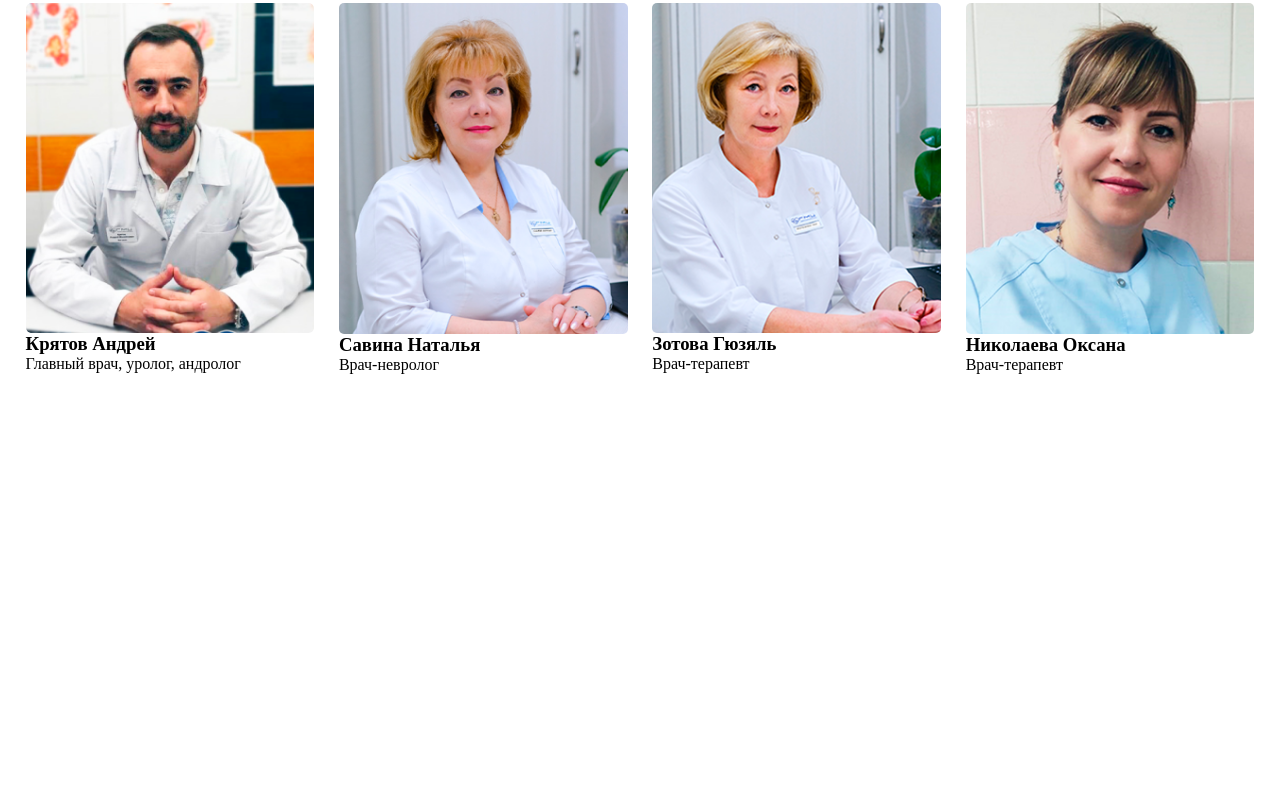
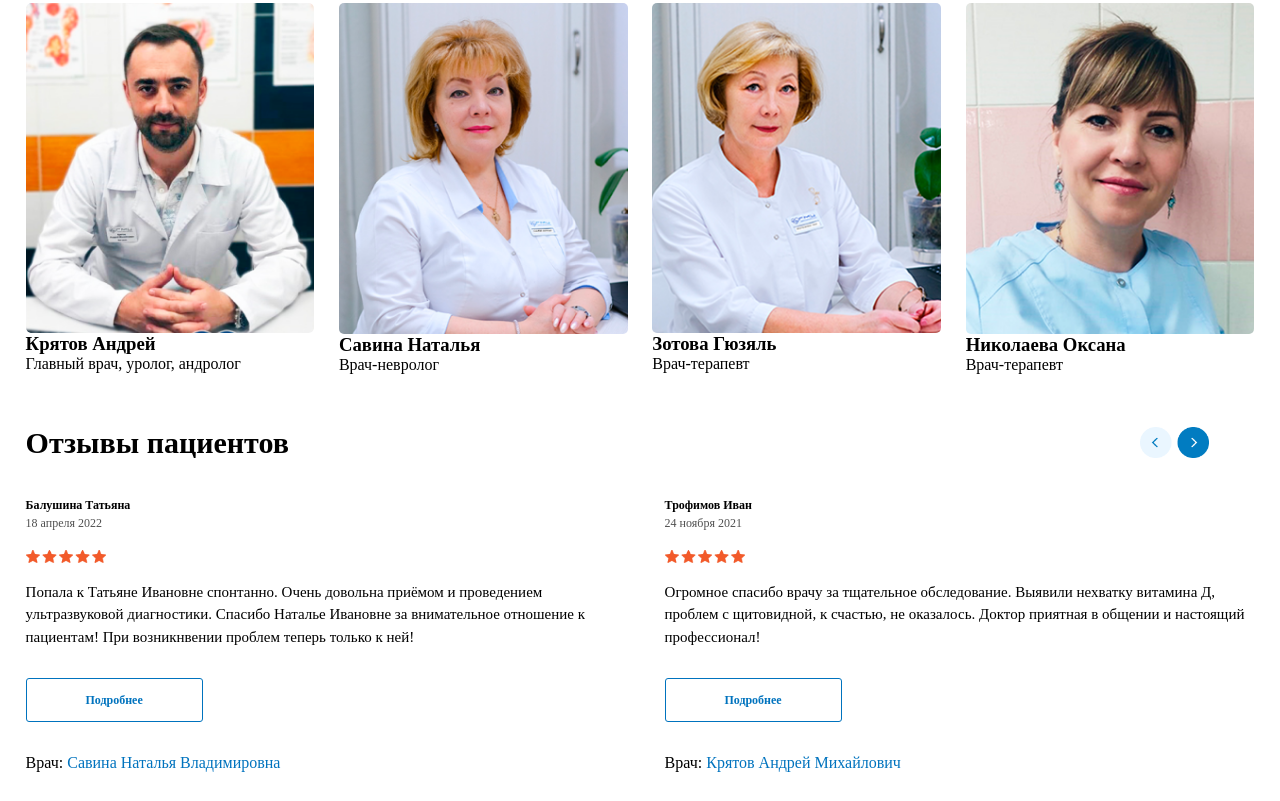
Before and after one commit to karimovmuhamadali91-arch/home-work-17, a plain HTML site: page index.html in a window 1280 px wide. Shown: the part 3114-3915 px from the top of the page. Before the commit the page ends 3514 px from the top, so only its background shows below. Drawn offline with Linux system fonts and the light colour scheme.

Commit message:
box9 dob kadm

```diff
--- a/index.html
+++ b/index.html
@@ -287,6 +287,38 @@
             </div>
         </div>
     </div>
+
+    <div class="box9">
+        <div class="r1">
+            <h1 class="r2">Отзывы пациентов</h1>
+            <div class="r3">
+                <img class="r4" src="./img/Slider Buttons.png" alt="" width="60%">
+            </div>
+        </div>
+
+        <div class="r5">
+            <div class="r6">
+                <h4>Балушина Татьяна</h4>
+                <p>18 апреля 2022</p>
+                <img class="r7" src="./img/Stars.png" alt="">
+                <p>Попала к Татьяне Ивановне спонтанно. Очень довольна приёмом и проведением ультразвуковой диагностики.
+                    Спасибо Наталье Ивановне за внимательное отношение к пациентам! При возникнвении проблем теперь
+                    только к ней!</p>
+                <div class="r8">Подробнее</div>
+                <p>Врач: <span>Савина Наталья Владимировна</span></p>
+            </div>
+
+            <div class="r6">
+                <h4>Трофимов Иван</h4>
+                <p>24 ноября 2021</p>
+                <img class="r7" src="./img/Stars.png" alt="">
+                <p>Огромное спасибо врачу за тщательное обследование. Выявили нехватку витамина Д, проблем с щитовидной,
+                    к счастью, не оказалось. Доктор приятная в общении и настоящий профессионал!</p>
+                <div class="r8">Подробнее</div>
+                <p>Врач: <span>Крятов Андрей Михайлович</span></p>
+            </div>
+        </div>
+    </div>
 </body>
 
 </html>
--- a/style.css
+++ b/style.css
@@ -241,12 +241,13 @@
 .hh {
     margin-left: 10%;
 }
+
 .img {
     margin-left: 50%;
     margin-top: -60%;
 }
-.box7 {
-}
+
+.box7 {}
 
 * {
     margin: 0;
@@ -361,3 +362,70 @@ body {
     display: block;
     border-radius: 5px;
 }
+
+.box9 {
+    padding: 2%;
+}
+
+.r1 {
+    display: flex;
+    justify-content: space-between;
+    align-items: center;
+    margin-bottom: 3%;
+}
+
+.r2 {
+    font-size: 30px;
+}
+
+.r3 {
+    display: flex;
+    gap: 10px;
+}
+
+.r5 {
+    display: flex;
+    gap: 4%;
+}
+
+.r6 {
+    flex: 1;
+    min-width: 0;
+    line-height: 1.5;
+}
+
+.r6 h4 {
+    font-size: 12px;
+}
+
+.r6 p:nth-of-type(1) {
+    font-size: 12px;
+    color: rgb(80, 80, 80);
+}
+
+.r7 {
+    display: block;
+    width: 80px;
+    margin: 3% 0;
+}
+
+.r6 p:nth-of-type(2) {
+    font-size: 15px;
+}
+
+.r8 {
+    width: 30%;
+    margin: 5% 0;
+    padding: 12px 0;
+    border: 1px solid rgb(0, 115, 190);
+    border-radius: 3px;
+    color: rgb(0, 115, 190);
+    font-size: 12px;
+    font-weight: bold;
+    text-align: center;
+    cursor: pointer;
+}
+
+.r6 span {
+    color: rgb(0, 115, 190);
+}
```
Also changed, not shown: img/Stars.png (added).
